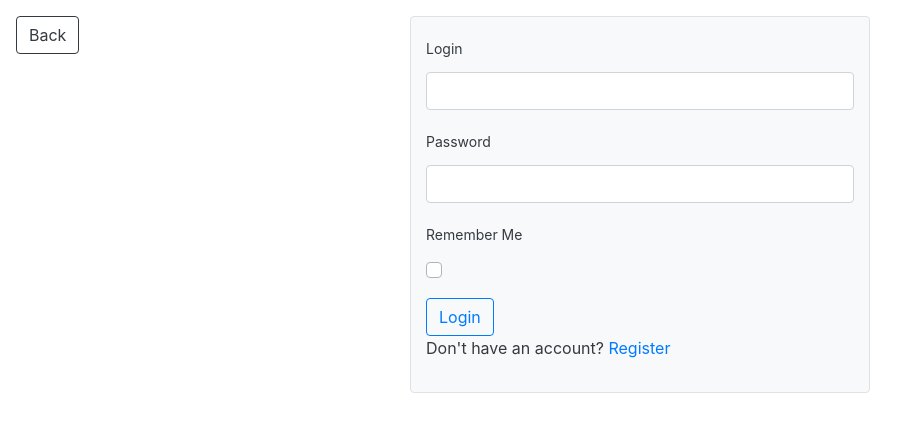
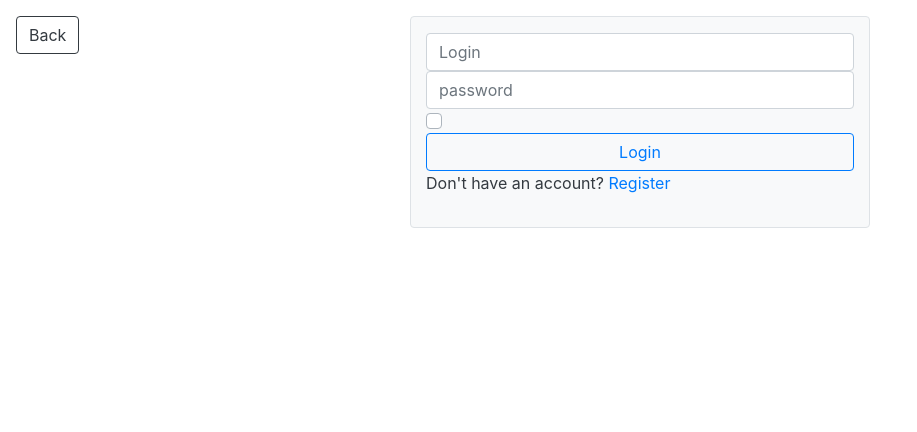
Before and after one commit to nelson54/lostcities-frontend, a Vue app: page /login in a window 1280 px wide. Shown: the top 432 px of the page, without its empty margins (0-917 px from the left). Built offline with nearby package versions, Linux system fonts and the light colour scheme.

Commit message:
Change style of login form

```diff
--- a/src/components/login/Login.vue
+++ b/src/components/login/Login.vue
@@ -1,17 +1,13 @@
 <template>
   <b-form>
-    <b-form-group label="Login" label-for="login" label-size="sm">
-      <b-form-input id="login" v-model="login"></b-form-input>
-    </b-form-group>
-    <b-form-group label="Password" label-for="password" label-size="sm">
-      <b-form-input type="password" id="password"></b-form-input>
-    </b-form-group>
-    <b-form-group label="Remember Me" label-for="remember-me" label-size="sm">
-      <b-form-checkbox v-model="rememberMe" id="remember-me"></b-form-checkbox>
-    </b-form-group>
-    <b-button variant="outline-primary">Login</b-button>
+
+    <b-form-input id="login" v-model="login" placeholder="Login"></b-form-input>
+    <b-form-input type="password" id="password" placeholder="password"></b-form-input>
+    <b-form-checkbox v-model="rememberMe" id="remember-me"></b-form-checkbox>
+
+    <b-button variant="outline-primary" class="btn-block">Login</b-button>
     <p>
-      Don't have an account? <router-link to="/register">Register</router-link>
+          Don't have an account? <router-link to="/register">Register</router-link>
     </p>
   </b-form>
 </template>
```
